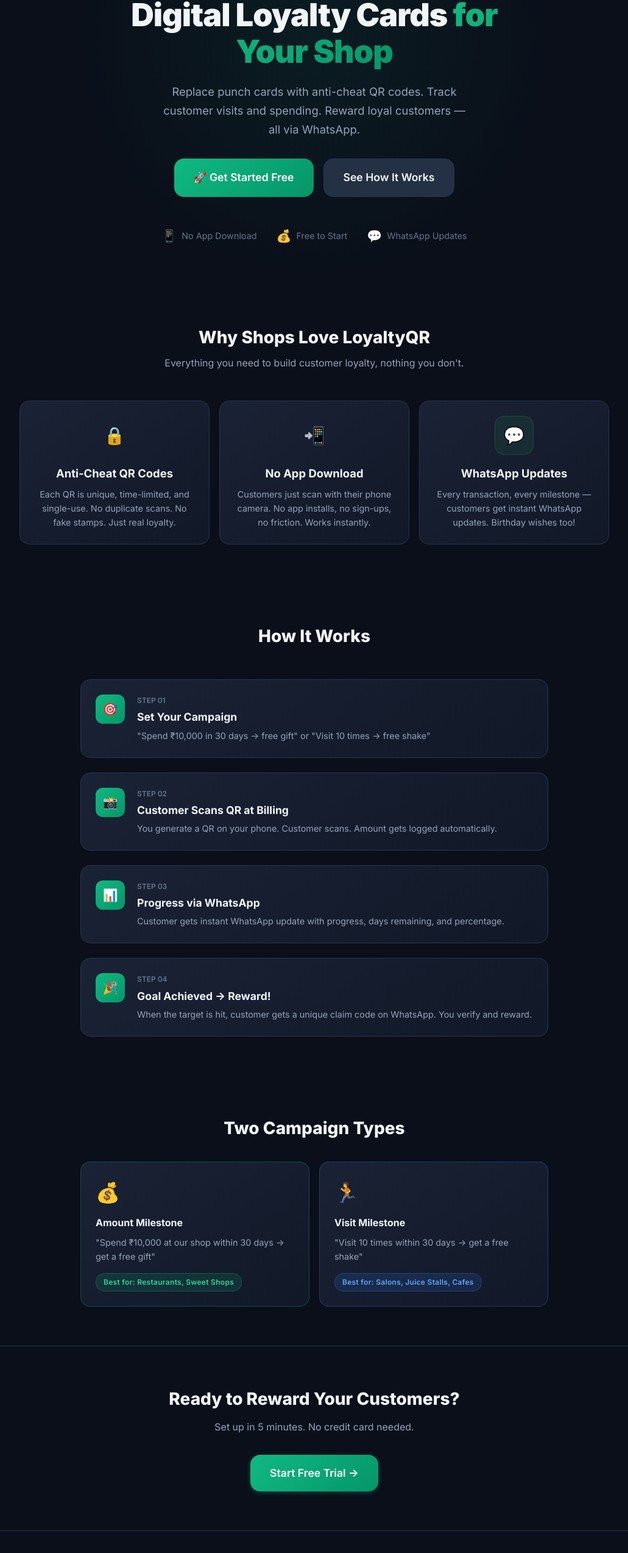
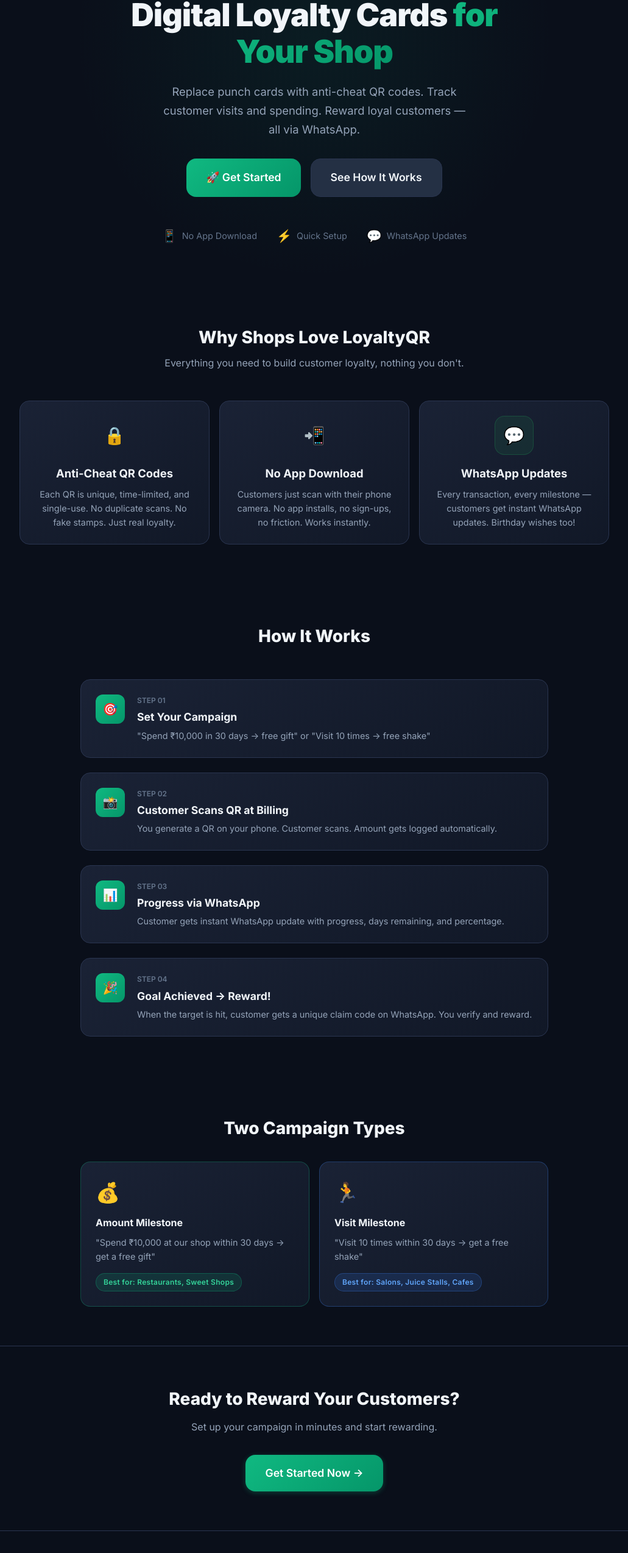
Before and after one commit to ArinHarwani/Loyalty-Program, a Next.js app: page / in a window 1280 px wide. Shown: the part 209-2756 px from the top of the page at 61% size, without its empty margins (124-1155 px from the left). Built offline with nearby package versions, Linux system fonts and the light colour scheme.

Commit message:
chore: update contact numbers and remove free trial texts

```diff
--- a/app/contact/page.tsx
+++ b/app/contact/page.tsx
@@ -29,7 +29,10 @@
               <div style={{ fontSize: '1.5rem' }}>📞</div>
               <div>
                 <div style={{ fontWeight: 600, color: 'var(--text-secondary)', fontSize: '0.9rem' }}>Phone & WhatsApp</div>
-                <a href="tel:+919660610690" style={{ color: 'var(--primary)', fontWeight: 600, textDecoration: 'none', fontSize: '1.1rem' }}>+91 9660610690</a>
+                <div style={{ display: 'flex', flexDirection: 'column', gap: '0.25rem', marginTop: '0.25rem' }}>
+                  <a href="tel:+918239110690" style={{ color: 'var(--primary)', fontWeight: 600, textDecoration: 'none', fontSize: '1.1rem' }}>+91 8239110690 (Arin)</a>
+                  <a href="tel:+917878733804" style={{ color: 'var(--primary)', fontWeight: 600, textDecoration: 'none', fontSize: '1.1rem' }}>+91 7878733804 (Harshit)</a>
+                </div>
               </div>
             </div>
           </div>
--- a/app/page.tsx
+++ b/app/page.tsx
@@ -97,7 +97,7 @@
 
           <div style={{ display: 'flex', gap: '1rem', justifyContent: 'center', flexWrap: 'wrap' }}>
             <Link href="/merchant/login" className="btn btn-primary btn-lg pulse-glow">
-              🚀 Get Started Free
+              🚀 Get Started
             </Link>
             <a href="#features" className="btn btn-secondary btn-lg">
               See How It Works
@@ -116,7 +116,7 @@
           >
             {[
               { label: 'No App Download', icon: '📱' },
-              { label: 'Free to Start', icon: '💰' },
+              { label: 'Quick Setup', icon: '⚡' },
               { label: 'WhatsApp Updates', icon: '💬' },
             ].map((item) => (
               <div
@@ -339,10 +339,10 @@
           Ready to Reward Your Customers?
         </h2>
         <p style={{ color: 'var(--text-secondary)', marginBottom: '2rem' }}>
-          Set up in 5 minutes. No credit card needed.
+          Set up your campaign in minutes and start rewarding.
         </p>
         <Link href="/merchant/login" className="btn btn-primary btn-lg">
-          Start Free Trial →
+          Get Started Now →
         </Link>
       </section>
 
```
